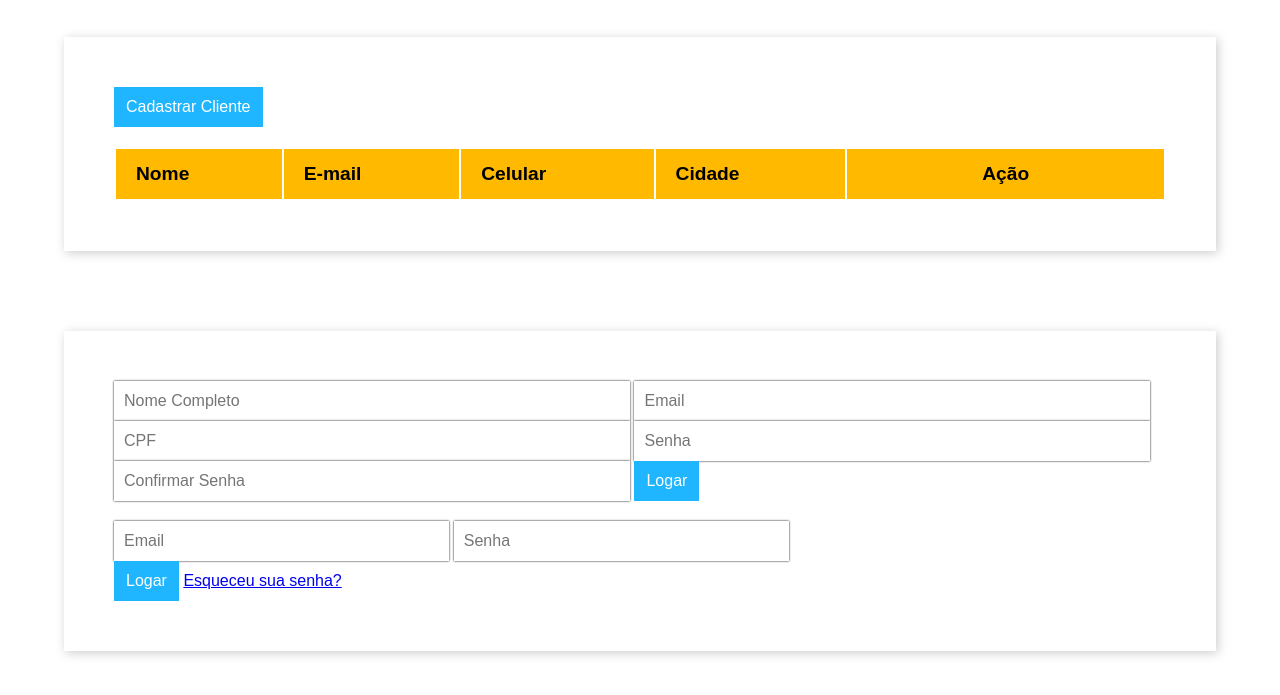
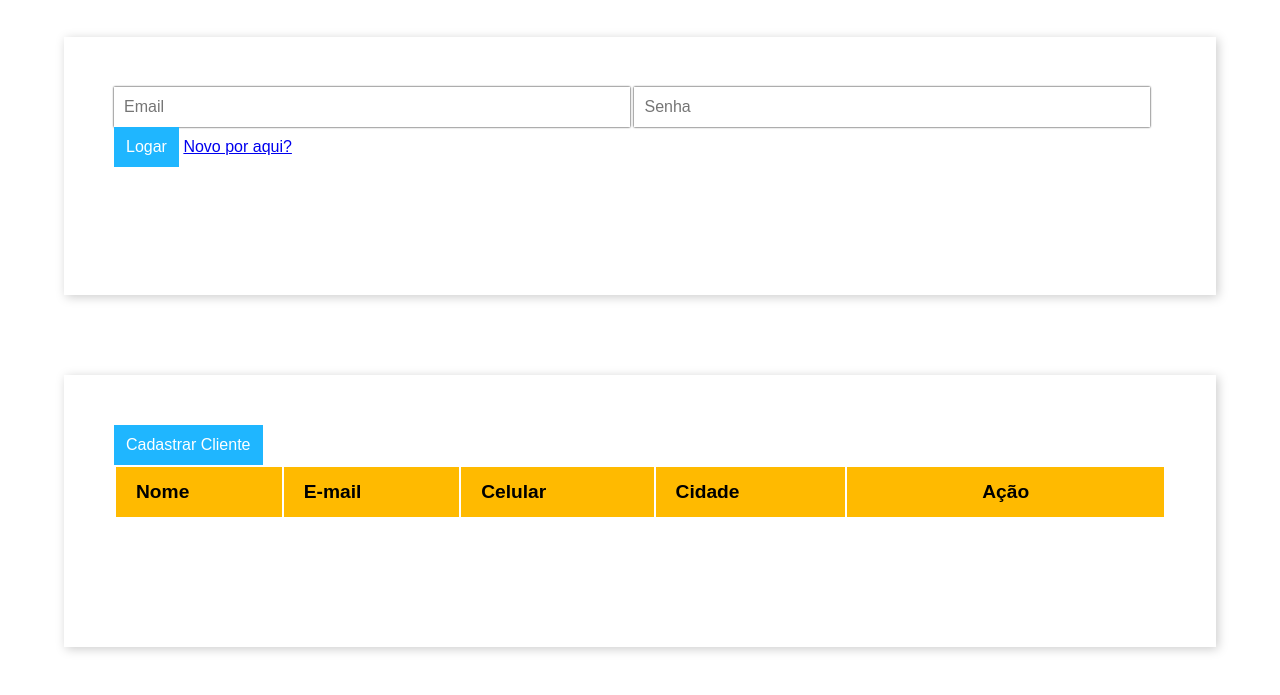
Before and after one commit to LCDS97/project_OliveiraTrade, a website built with Vite: page index.html in a window 1280 px wide. Shown: the part 73-768 px from the top of the page. Built offline with nearby package versions, Linux system fonts and the light colour scheme.

Commit message:
Added toggle class function

```diff
--- a/index.html
+++ b/index.html
@@ -10,7 +10,26 @@
     <header>
         <h1 class="header-title">Cadastro de Clientes</h1>
     </header>
-    <main>
+    <main id="login">
+        <form id="signUpForm">
+            <input id="user-name" type="text" class="modal-field" placeholder="Nome Completo" required>
+            <input id="user-email" type="text" class="modal-field" placeholder="Email" required>
+            <input id="tax-id" type="text" class="modal-field" placeholder="CPF" required>
+            <input id="user-pass" type="text" class="modal-field" placeholder="Senha" required>
+            <input id="confirmPass" type="text" class="modal-field" placeholder="Confirmar Senha" required>
+            <button type="button" class="button blue" id="signInButton">Criar Usuário</button>
+            <a href="#">Voltar</a>
+            </form>
+
+
+        <form id="signInForm">
+        <input id="user-email" type="text" class="modal-field" placeholder="Email" required>
+        <input id="password" type="text" class="modal-field" placeholder="Senha" required>
+        <button type="button" class="button blue" id="signUpButton">Logar</button>
+        <a href="#">Novo por aqui?</a>
+        </form>
+    </main>
+    <main id="app">
         <button type="button" class="button blue mobile" id="cadastrarCliente">Cadastrar Cliente</button>
         <table id="tableClient" class="records">
             <thead>
@@ -33,36 +52,20 @@
                     <span class="modal-close" id="modalClose">&#10006;</span>
                 </header>
                 <form id="form" class="modal-form">
-                    <input id="name" type="text" data-index="new" class="modal-field" placeholder="Nome do Cliente" required>
-                    <input id="email" type="email" class="modal-field" placeholder="e-mail do Cliente" required>
-                    <input id="cellphone" type="text" class="modal-field" placeholder="Telefone do Cliente" required>
-                    <input id="city" type="text" class="modal-field" placeholder="Cidade do Cliente" required>
+                    <input id="name" type="text" data-index="new" class="modal-field" placeholder="Nome Completo" required>
+                    <input id="email" type="email" class="modal-field" placeholder="E-mail" required>
+                    <input id="phone" type="number" class="modal-field" placeholder="CPF" required>
+                    <input id="city" type="password" class="modal-field" placeholder="Senha" required>
                 </form>
                 <footer class="modal-footer">
                     <button id="save" class="button green">Salvar</button>
-                    <button id="cancel" class="button blue">Cancelar</button>
+                    <button id="cancel" class="button red">Cancelar</button>
+                    <button id="forgot" class="button blue">Esqueceu a senha?</button>
                 </footer>
             </div>
         </div>
     </main>
-    <main>
-        <form id="signInForm">
-            <input id="user-name" type="text" class="modal-field" placeholder="Nome Completo" required>
-            <input id="user-email" type="text" class="modal-field" placeholder="Email" required>
-            <input id="tax-id" type="text" class="modal-field" placeholder="CPF" required>
-            <input id="user-pass" type="text" class="modal-field" placeholder="Senha" required>
-            <input id="confirmPass" type="text" class="modal-field" placeholder="Confirmar Senha" required>
-            <button type="button" class="button blue" id="signInButton">Logar</button>
-            </form>
 
-
-        <form id="signUpForm">
-        <input id="user-email" type="text" class="modal-field" placeholder="Email" required>
-        <input id="password" type="text" class="modal-field" placeholder="Senha" required>
-        <button type="button" class="button blue" id="signUpButton">Logar</button>
-        <a href="#">Esqueceu sua senha?</a>
-        </form>
-    </main>
     <footer>
 
     </footer>
--- a/src/css/button.css
+++ b/src/css/button.css
@@ -1,4 +1,4 @@
-.button{
+.button {
   border-style: none;
   height: 40px;
   padding: 6px 12px;
@@ -6,41 +6,41 @@
   color: white;
   font-size: 1rem;
   cursor: pointer;
-    transition: box-shadow .6s ease;
+  transition: box-shadow 0.6s ease;
 }
 
-.button.blue{
-    background-color: #1FB6FF;
+.button.blue {
+  background-color: #1fb6ff;
 }
 
-button.green{
-    background-color: #13CE66;
+button.green {
+  background-color: #13ce66;
 }
 
-button.red{
-    background-color: #FF4949;
+button.red {
+  background-color: #ff4949;
 }
 
-.button:hover{
+.button:hover {
   box-shadow: inset 200px 0 0 #00000055;
 }
 
-@media(max-width:480px){
-    .button.mobile{
-        color:transparent;
-        font-size:0;
-        width:50px;
-        height:50px;
+@media (max-width: 480px) {
+  .button.mobile {
+    color: transparent;
+    font-size: 0;
+    width: 50px;
+    height: 50px;
     border-radius: 50%;
-        position:fixed;
+    position: fixed;
     top: 90vh;
     left: 80vw;
   }
-    .button.mobile::before{
+  .button.mobile::before {
     content: "+";
-        color:black;
-        font-size:2rem;
-        width:100%;
-        height:100%;
+    color: black;
+    font-size: 2rem;
+    width: 100%;
+    height: 100%;
   }
 }
--- /dev/null
+++ b/src/css/login.css
@@ -0,0 +1,3 @@
+.hiddenForm {
+    display: none;
+}
--- a/src/css/main.css
+++ b/src/css/main.css
@@ -1,4 +1,4 @@
-*{
+* {
   padding: 0;
   margin: 0;
   box-sizing: border-box;
@@ -8,22 +8,22 @@ h1 {
   border: bottom 2px;
 }
 
-:root{
-    --primary-color: #FFBA00;
-    --secundary-color: #FFF1CC;
-    --shadow-color: #CCC;
-    --text-color: #FFF;
+:root {
+  --primary-color: #ffba00;
+  --secundary-color: #fff1cc;
+  --shadow-color: #ccc;
+  --text-color: #fff;
 }
 
-body{
+body {
   min-height: 100vh;
   display: flex;
   flex-direction: column;
-    font-family: 'karla', sans-serif;
-    position:relative;
+  font-family: "karla", sans-serif;
+  position: relative;
 }
 
-header{
+header {
   background-color: var(--primary-color);
   height: 70px;
   text-align: center;
@@ -31,14 +31,13 @@ header{
   box-shadow: 0 1px 2px var(--shadow-color);
 }
 
-.header-title{
+.header-title {
   color: black;
   font-size: 2rem;
 }
 
-main{
+main#login, main#app{
   flex-grow: 1;
-    display: flex;
   flex-direction: column;
   align-items: flex-start;
   width: 90%;
@@ -48,27 +47,35 @@ main{
   gap: 20px;
 }
 
-footer{
-    width:100;
+.showElement {
+    display: flex
+}
+
+.hideElement {
+    display: none
+}
+
+footer {
+  width: 100;
   text-align: center;
   font-weight: 200;
   font-style: italic;
   padding: 20px;
 }
 
-@media (max-width:480px){
-    header{
-        position:fixed;
-        width:100%;
+@media (max-width: 480px) {
+  header {
+    position: fixed;
+    width: 100%;
   }
-    .header-title{
+  .header-title {
     font-size: 1.5rem;
   }
 
-    main{
+  main {
     padding: 0;
     margin: 20px 0 0 0;
-        width:100%;
+    width: 100%;
     box-shadow: none;
   }
 }
--- a/src/css/modal.css
+++ b/src/css/modal.css
@@ -1,7 +1,7 @@
-.modal{
+.modal {
   position: fixed;
-    top:0;
-    left:0;
+  top: 0;
+  left: 0;
   width: 100%;
   height: 100%;
   background: #00000090;
@@ -9,15 +9,15 @@
   z-index: -1;
 }
 
-.modal.active{
+.modal.active {
   opacity: 1;
   z-index: 1;
 }
 
-.modal-content{
+.modal-content {
   display: flex;
   flex-direction: column;
-    gap:20px;
+  gap: 20px;
   width: 50vw;
   margin: 15vh auto;
   padding-bottom: 20px;
@@ -25,7 +25,7 @@
   box-shadow: 1px 1px 10px black;
 }
 
-.modal-header{
+.modal-header {
   display: flex;
   position: relative;
   justify-content: center;
@@ -34,9 +34,7 @@
   font-size: 1rem;
 }
 
-
-
-.modal-close{
+.modal-close {
   position: absolute;
   right: 0;
   display: block;
@@ -47,12 +45,12 @@
   cursor: pointer;
 }
 
-.modal-close:hover{
-    background-color: #FF4949;
+.modal-close:hover {
+  background-color: #ff4949;
   color: white;
 }
 
-.modal-form{
+.modal-form {
   display: flex;
   justify-content: space-between;
   flex-wrap: wrap;
@@ -60,42 +58,41 @@
   padding: 0 20px;
 }
 
-.modal-field{
+.modal-field {
   width: calc(50% - 10px);
   height: 40px;
   outline-style: none;
   border-style: none;
   box-shadow: 0 0 2px black;
   padding: 0 10px;
-    font-size:1rem;
+  font-size: 1rem;
 }
 
-.modal-field:focus{
+.modal-field:focus {
   border: 2px solid var(--primary-color);
   box-shadow: 0 0 3px var(--primary-color);
 }
 
-
-.modal-footer{
+.modal-footer {
   background-color: inherit;
   text-align: right;
   padding: 0 20px;
 }
 
-@media (max-width:480px){
-    .modal{
-        top:100%;
+@media (max-width: 480px) {
+  .modal {
+    top: 100%;
     transition: all 1s ease;
   }
-    .modal.active{
-        top:0;
+  .modal.active {
+    top: 0;
   }
-    .modal-content{
-        margin:0;
-        width:100%;
-        position:fixed;
+  .modal-content {
+    margin: 0;
+    width: 100%;
+    position: fixed;
   }
-    .modal-field{
-        width:100%;
+  .modal-field {
+    width: 100%;
   }
 }
--- a/src/main.ts
+++ b/src/main.ts
@@ -1,26 +1,60 @@
-import './css/button.css';
-import './css/main.css';
-import './css/modal.css';
-import './css/records.css';
+import "./css/button.css";
+import "./css/main.css";
+import "./css/modal.css";
+import "./css/records.css";
+import "./css/login.css";
 
-import { modal, table } from './scripts';
+import { modal, table } from "./scripts";
 
+interface ToggleElements {
+  elem1: HTMLFormElement | HTMLDivElement;
+  elem2: HTMLFormElement | HTMLDivElement;
+  linkIn: HTMLAnchorElement | HTMLButtonElement;
+  linkOut: HTMLAnchorElement | HTMLButtonElement;
+}
 
 const addEventListeners = () => {
+  const createClient = document.getElementById(
+    "cadastrarCliente"
+  ) as HTMLDivElement;
+  const modalClose = document.getElementById("modalClose") as HTMLDivElement;
+  const saveClient = document.getElementById("save") as HTMLDivElement;
+  const cancel = document.getElementById("cancel") as HTMLDivElement;
+  const editOrDelete = document.querySelector(
+    "#tableClient>tbody"
+  ) as HTMLTableElement;
 
-  const createClient = document.getElementById('cadastrarCliente') as HTMLDivElement
-  const modalClose = document.getElementById('modalClose')  as HTMLDivElement
-  const saveClient = document.getElementById('save')  as HTMLDivElement
-  const cancel = document.getElementById('cancel')  as HTMLDivElement
-  const editOrDelete = document.querySelector('#tableClient>tbody') as HTMLTableElement
+  createClient.addEventListener("click", modal.openModal);
+  modalClose.addEventListener("click", modal.closeModal);
+  saveClient.addEventListener("click", table.saveClient);
+  cancel.addEventListener("click", modal.closeModal);
+  editOrDelete.addEventListener("click", table.editOrDelete);
+};
 
-  createClient.addEventListener('click', modal.openModal)
-  modalClose.addEventListener('click', modal.closeModal)
-  saveClient.addEventListener('click', table.saveClient)
-  cancel.addEventListener('click', modal.closeModal)
-  editOrDelete.addEventListener('click', table.editOrDelete)
-}
+const toggleElements = ({ elem1, elem2, linkIn, linkOut }: ToggleElements) => {
+  // Função para fazer o troca de classes entre Sign In Sign Up
+  const toggleElemClass = () => {
+    elem1.classList.toggle("hiddenForm");
+    elem2.classList.toggle("hiddenForm");
+  };
+  // Definindo a classe hiddenForm no carregamento da página para esconder o SignUp e ao clicar troca a classe entre eles
+  elem2.classList.toggle("hiddenForm");
+  linkIn.addEventListener("click", toggleElemClass);
+  linkOut.addEventListener("click", toggleElemClass);
+};
+
 window.onload = () => {
-    addEventListeners();
-    table.updateTable();
-}
+  addEventListeners();
+  table.updateTable();
+
+  const signIn = document.querySelector("#signInForm") as HTMLFormElement;
+  const signUp = document.querySelector("#signUpForm") as HTMLFormElement;
+  const signInLink = document.querySelector(
+    "#signInForm>a"
+  ) as HTMLAnchorElement;
+  const signUpLink = document.querySelector(
+    "#signUpForm>a"
+  ) as HTMLAnchorElement;
+
+  toggleElements({elem1: signIn, elem2: signUp, linkIn: signInLink, linkOut: signUpLink});
+};
--- a/src/scripts/modal.ts
+++ b/src/scripts/modal.ts
@@ -23,7 +23,7 @@ const closeModal = () => {
 const fillFields = (client: Client) => {
     const name = document.getElementById('name') as HTMLInputElement
     const email = document.getElementById('email') as HTMLInputElement
-    const phone = document.getElementById('cellphone') as HTMLInputElement
+    const phone = document.getElementById('phone') as HTMLInputElement
     const city = document.getElementById('city') as HTMLInputElement
     name.value = client.name
     email.value = client.email
--- a/src/scripts/table.ts
+++ b/src/scripts/table.ts
@@ -35,7 +35,7 @@ const saveClient = () => {
     if (isValidFields()) {
         const name = document.getElementById('name') as HTMLInputElement
         const email = document.getElementById('email') as HTMLInputElement
-        const phone = document.getElementById('cellphone') as HTMLInputElement
+        const phone = document.getElementById('phone') as HTMLInputElement
         const city = document.getElementById('city') as HTMLInputElement
         // Pegando valores do form após a validação
         const client = {
```
Also changed, not shown: src/css/records.css (+15 -15 lines). Lines whose indentation alone changed are shown as unchanged.
